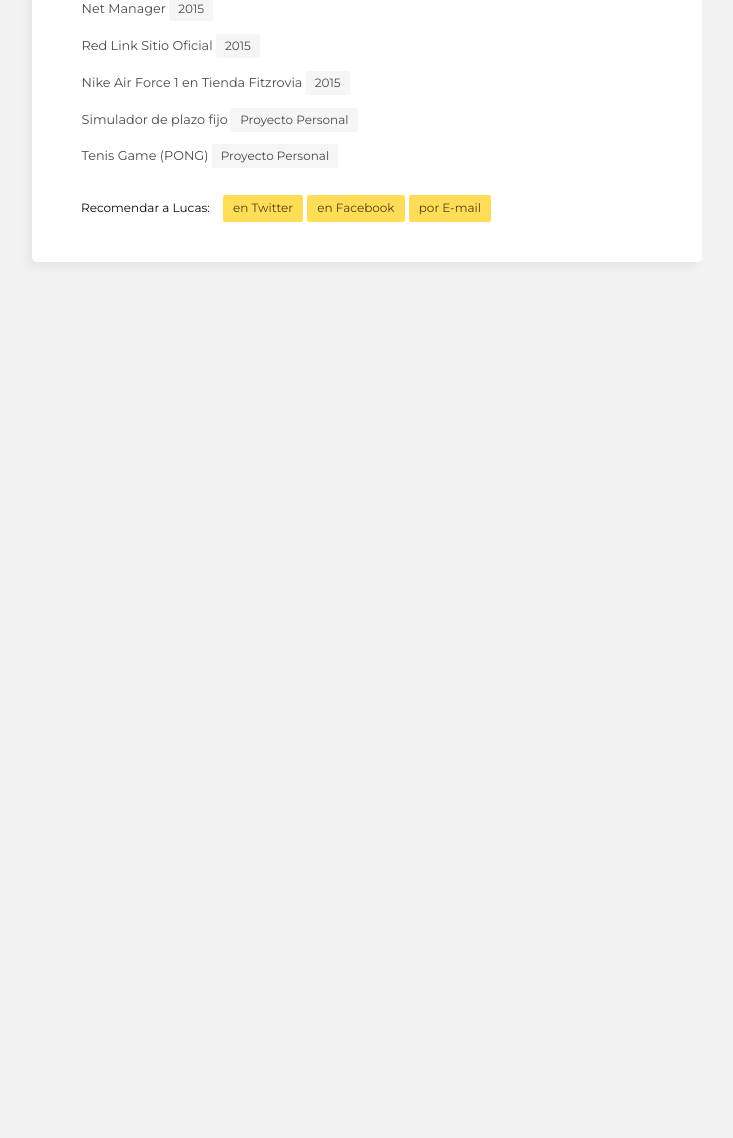
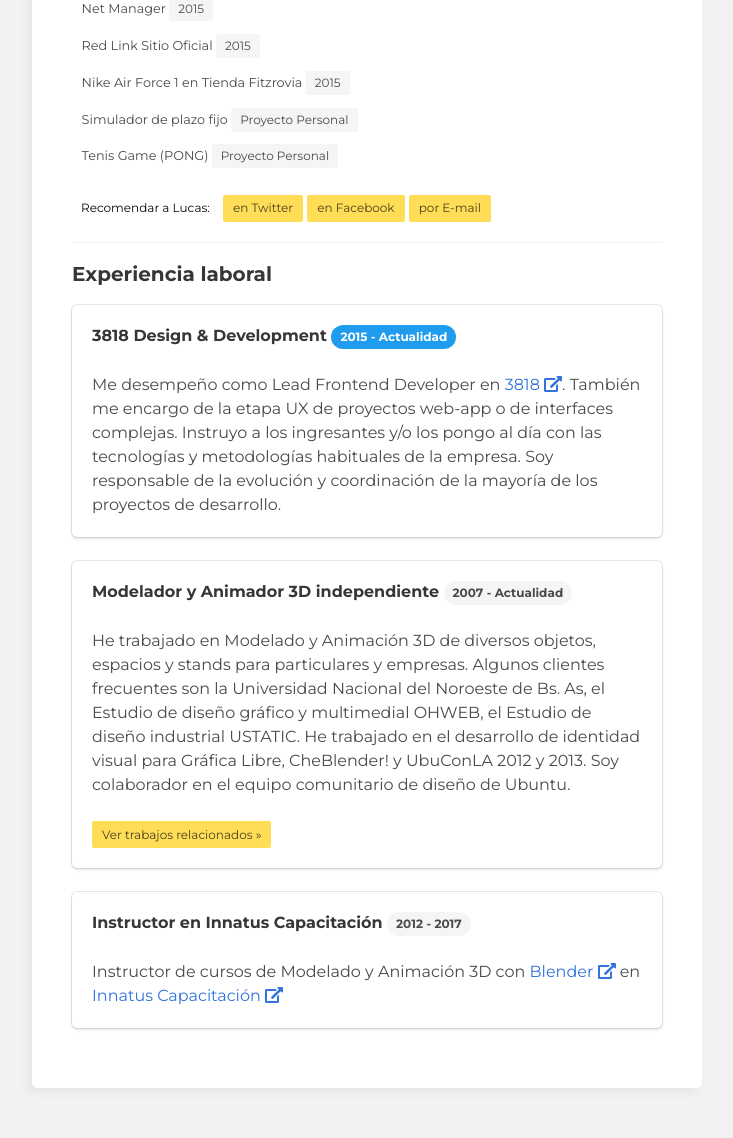
Before and after one commit to lucasromerodb/lucasromerodb.github.io, a PHP site: page / in a window 1280 px wide. Shown: the part 1022-2160 px from the top of the page, without its empty margins (423-1156 px from the left). Before the commit the page ends 1284 px from the top, so only its background shows below. Run offline with PHP 8.4, Linux system fonts and the light colour scheme; some libraries are stand-ins or nearby versions.

Commit message:
Experiencia laboral

```diff
--- a/src/frontend/sass/components/_cv.sass
+++ b/src/frontend/sass/components/_cv.sass
@@ -21,3 +21,7 @@
 
     a
       font-size: 0.8em
+
+  &__article
+    &_experience
+      margin-top: 20px
--- a/src/index.html
+++ b/src/index.html
@@ -107,7 +107,7 @@
             </p>
           </article>
           <footer class="c-cv__footer">
-            <a class="button is-small is-warning">Compartir este CV por E-mail »</a>
+            <a href="" class="button is-small is-warning">Compartir este CV por E-mail »</a>
           </footer>
         </section>
 
@@ -115,7 +115,7 @@
 
         <section class="c-cv__section">
           <header class="c-cv__header">
-            <h1 class="title is-5">Algunos de mis mejores trabajos</h1>
+            <h2 class="title is-5">Algunos de mis mejores trabajos</h2>
             <span class="tag">Los que puedo mostrar</span>
           </header>
           <article class="c-cv__article">
@@ -153,9 +153,53 @@
           </article>
           <footer class="c-cv__footer">
             <span class="tag is-white">Recomendar a Lucas: </span>
-            <a class="button is-small is-warning">en Twitter</a>
-            <a class="button is-small is-warning">en Facebook</a>
-            <a class="button is-small is-warning">por E-mail</a>
+            <a href="" class="button is-small is-warning">en Twitter</a>
+            <a href="" class="button is-small is-warning">en Facebook</a>
+            <a href="" class="button is-small is-warning">por E-mail</a>
+          </footer>
+        </section>
+
+        <div class="c-cv__divider"></div>
+
+        <section class="c-cv__section">
+          <header class="c-cv__header">
+            <h2 class="title is-5">Experiencia laboral</h2>
+          </header>
+          <article class="c-cv__article c-cv__article_experience">
+            <div class="box">
+              <div class="media-content">
+                <h3 class="title is-6">3818 Design & Development <span class="tag is-info is-rounded">2015 - Actualidad</span></h3>
+                <div class="content">
+                  <p>
+                    Me desempeño como Lead Frontend Developer en <a href="https://3818.com.ar" target="_blank">3818 <i class="fas fa-external-link-alt"></i></a>. También me encargo de la etapa UX de proyectos web-app o de interfaces complejas. Instruyo a los ingresantes y/o los pongo al día con las tecnologías y metodologías habituales de la empresa. Soy responsable de la evolución y coordinación de la mayoría de los proyectos de desarrollo.
+                  </p>
+                </div>
+              </div>
+            </div>
+            <div class="box">
+              <div class="media-content">
+                <h3 class="title is-6"><strong>Modelador y Animador 3D independiente</strong> <span class="tag is-rounded">2007 - Actualidad</span></h3>
+                <div class="content">
+                  <p>
+                    He trabajado en Modelado y Animación 3D de diversos objetos, espacios y stands para particulares y empresas. Algunos clientes frecuentes son la Universidad Nacional del Noroeste de Bs. As, el Estudio de diseño gráfico y multimedial OHWEB, el Estudio de diseño industrial USTATIC. He trabajado en el desarrollo de identidad visual para Gráfica Libre, CheBlender! y UbuConLA 2012 y 2013. Soy colaborador en el equipo comunitario de diseño de Ubuntu.
+                  </p>
+                </div>
+                <a href="https://plus.google.com/photos/+LucasRomeroDiBenedetto/albums/5750233821204261425" target="_blank" class="button is-small is-warning">Ver trabajos relacionados »</a>
+              </div>
+            </div>
+            <div class="box">
+              <div class="media-content">
+                <h3 class="title is-6"><strong>Instructor en Innatus Capacitación</strong> <span class="tag is-rounded">2012 - 2017</span></h3>
+                <div class="content">
+                  <p>
+                    Instructor de cursos de Modelado y Animación 3D con <a href="https://www.blender.org/" target="_blank">Blender <i class="fas fa-external-link-alt"></i></a> en <a href="http://innatus.com.ar" target="_blank">Innatus Capacitación <i class="fas fa-external-link-alt"></i></a>
+                  </p>
+                </div>
+              </div>
+            </div>
+          </article>
+          <footer class="c-cv__footer">
+            <!-- <a class="button is-small is-warning">Compartir este CV por E-mail »</a> -->
           </footer>
         </section>
 
```
Also changed, not shown: src/assets/css/app.css.
